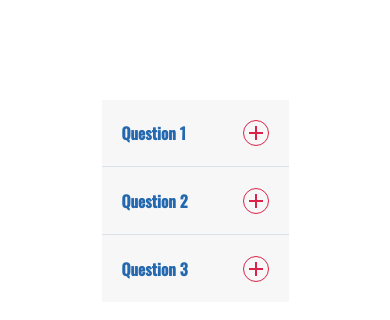
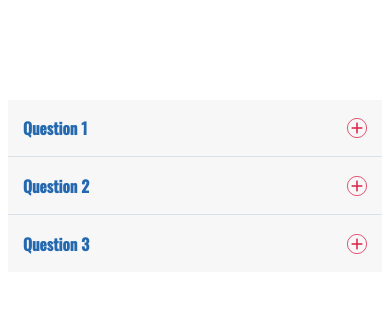
Before and after one commit to OlenaSkliar/Accordion, a plain HTML site: page index.html in a window 390 px wide. Drawn offline with nearby package versions, Linux system fonts and the light colour scheme.

Commit message:
media styles add

```diff
--- a/index.css
+++ b/index.css
@@ -63,3 +63,16 @@ h4{
 .accordion__item.active .hide{
     opacity: 1
 }
+@media all and (max-width: 768px){
+    .accordion{
+        width: 100%
+    }
+    .accordion__heading{
+        padding: 20px 15px
+    }
+    .accordion .show, .accordion .hide{
+        width: 20px;
+        top: -10px
+    }
+
+}
```
